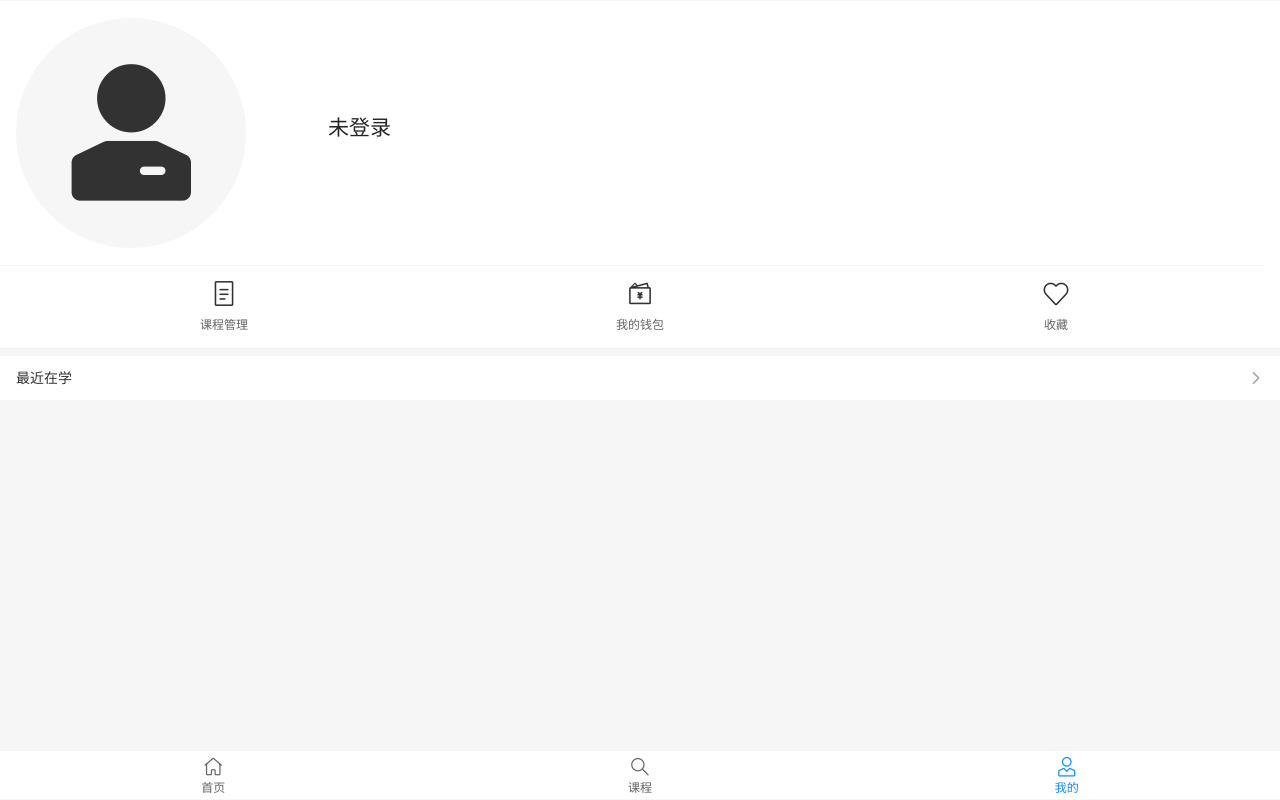
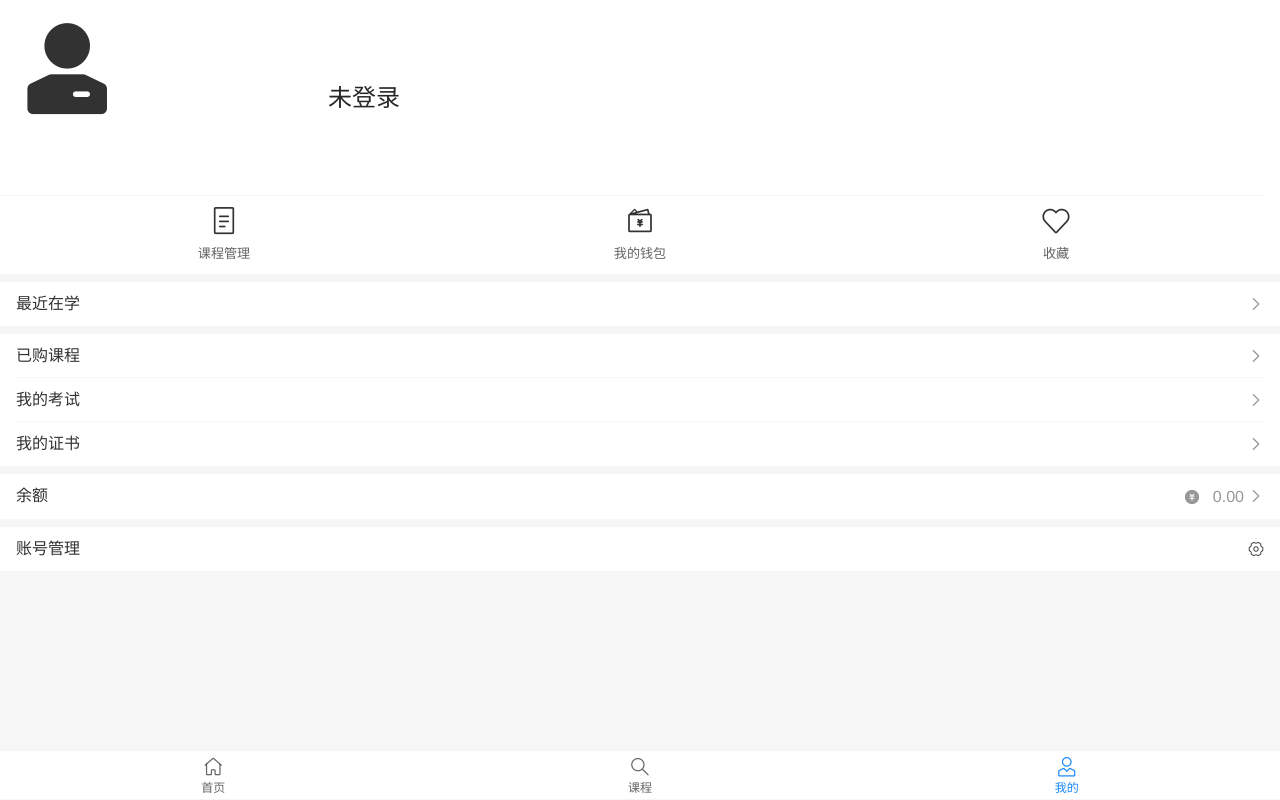
Before and after one commit to MemoryDewey/online-study-mobile-web, a Vue app: page /profile in a window 1280 px wide. Built offline with nearby package versions, Linux system fonts and the light colour scheme; no server answers.

Commit message:
更新登录页面以及个人中心页面

```diff
--- a/src/views/Home.vue
+++ b/src/views/Home.vue
@@ -1,7 +1,7 @@
 <template>
     <div class="home">
         <div class="head-search">
-            <search placeholder="请输入课程关键词"></search>
+            <search v-model="searchValue" placeholder="请输入课程关键词" @search="searchCourse"></search>
         </div>
         <main>
             <div class="banner">
@@ -29,7 +29,9 @@
                 </van-row>
                 <row-list :list-data="hotCourse">
                     <template v-slot:item="{item}">
-                        <course-card-row :title="item.title" :image="item.image"></course-card-row>
+                        <course-card-row :title="item.title" :image="item.image" :tag="item.tag"
+                                         :sales="item.sales" :price="item.price" :origin-price="item.originPrice"
+                                         :bottom="item.bottom"></course-card-row>
                     </template>
                 </row-list>
             </div>
@@ -124,7 +126,7 @@
                     originPrice: 344,
                     sales: 100,
                     bottom: '马上抢'
-                },{
+                }, {
                     image: '/images/course-cover/f812dd0f071a38ecd64d6153167cac0d.jpeg',
                     title: '区块链入门课程3',
                     price: 311,
@@ -132,7 +134,7 @@
                     originPrice: 344,
                     sales: 100,
                     bottom: '马上抢'
-                },{
+                }, {
                     image: '/images/course-cover/f812dd0f071a38ecd64d6153167cac0d.jpeg',
                     title: '区块链入门课程4',
                     price: 311,
@@ -141,7 +143,8 @@
                     sales: 100,
                     bottom: '马上抢'
                 },
-                ]
+                ],
+                searchValue: null
             }
         },
         methods: {
@@ -152,7 +155,10 @@
             async getBanner() {
                 const res = await getIndexBanner();
                 if (res) this.banners = res.banners;
-            }
+            },
+            searchCourse(value) {
+                this.$router.push({path: '/course', query: {search: value}});
+            },
         },
         beforeCreate() {
             this.$emit('setTab', true);
--- a/src/views/Profile.vue
+++ b/src/views/Profile.vue
@@ -1,17 +1,18 @@
 <template>
     <div id="profile">
-        <section>
-            <cell-group>
-                <cell>
+        <section id="header">
+            <cell-group :border="false">
+                <cell :to="isLogin?'':{name:'login-phone'}">
                     <van-row style="padding: 1vh 0">
                         <van-col :span="6">
-                            <div class="avatar">
-                                <icon name="manager" size="12vw"></icon>
+                            <div class="avatar" :class="{'not-login':!isLogin}">
+                                <icon v-if="!isLogin" name="manager" size="8vw"></icon>
+                                <img v-else :src="userInfo.avatarUrl" alt>
                             </div>
                         </van-col>
-                        <van-col :span="18">
+                        <van-col :span="12">
                             <div class="info">
-                                <h2>未登录</h2>
+                                <h2 class="van-ellipsis">{{!isLogin?'未登录':userInfo.nickname}}</h2>
                             </div>
                         </van-col>
                     </van-row>
@@ -26,24 +27,98 @@
             </cell-group>
         </section>
         <section>
-            <cell title="最近在学" is-link></cell>
+            <cell title="最近在学" is-link :border="false"
+                  :style="{paddingBottom:isLogin?'0':'10px'}"></cell>
+            <row-list :list-data="course" class="nearly-study" v-if="isLogin">
+                <template v-slot:item="{item}">
+                    <div class="study-item">
+                        <div class="study-image">
+                            <img v-lazy="item.image" alt>
+                        </div>
+                        <div class="study-content">{{item.title}}</div>
+                    </div>
+                </template>
+            </row-list>
+        </section>
+        <section>
+            <cell-group :border="false">
+                <cell title="已购课程" is-link></cell>
+                <cell title="我的考试" is-link></cell>
+                <cell title="我的证书" is-link></cell>
+            </cell-group>
+        </section>
+        <section>
+            <cell title="余额" is-link>
+                <template slot>
+                    <icon name="gold-coin" style="line-height: inherit;vertical-align: middle"/>
+                    <span style="vertical-align: middle;margin-left: 1vw">0.00</span>
+                </template>
+            </cell>
+        </section>
+        <section>
+            <cell title="账号管理" clickable>
+                <icon slot="right-icon" name="setting-o" style="line-height: inherit;"></icon>
+            </cell>
         </section>
     </div>
 </template>
 
 <script>
     import {CellGroup, Icon, Cell, Row, Col, Grid, GridItem} from 'vant'
+    import RowList from "@/components/RowList";
+    import {checkLogin} from "@/api/passport";
 
     export default {
         name: "Profile",
-        components: {Cell, Icon, CellGroup, "van-row": Row, "van-col": Col, Grid, GridItem},
+        components: {
+            Cell, Icon, CellGroup, "van-row": Row, "van-col": Col, Grid, GridItem,
+            RowList
+        },
         data() {
             return {
-                isLogin: false
+                isLogin: false,
+                userInfo: {
+                    avatarUrl: '',
+                    nickname: '',
+                },
+                course: [{
+                    image: '/images/course-cover/f812dd0f071a38ecd64d6153167cac0d.jpeg',
+                    title: '你最近学了啥课程呀，分享一下下下下下'
+                }, {
+                    image: '/images/course-cover/f812dd0f071a38ecd64d6153167cac0d.jpeg',
+                    title: '你最近学了啥课程呀，分享一下'
+                }, {
+                    image: '/images/course-cover/f812dd0f071a38ecd64d6153167cac0d.jpeg',
+                    title: '你最近学了啥课程呀，分享一下'
+                }, {
+                    image: '/images/course-cover/f812dd0f071a38ecd64d6153167cac0d.jpeg',
+                    title: '你最近学了啥课程呀，分享一下'
+                }, {
+                    image: '/images/course-cover/f812dd0f071a38ecd64d6153167cac0d.jpeg',
+                    title: '你最近学了啥课程呀，分享一下'
+                }, {
+                    image: '/images/course-cover/f812dd0f071a38ecd64d6153167cac0d.jpeg',
+                    title: '你最近学了啥课程呀，分享一下'
+                }]
             }
         },
         beforeCreate() {
             this.$emit('setTab', true);
+        },
+        created() {
+            if (!this.$store.state.loginState) {
+                checkLogin().then(res => {
+                    if (res.status === 1) {
+                        this.isLogin = true;
+                        this.userInfo = res.data;
+                        this.$store.commit('login', res.data);
+                    }
+                });
+            } else {
+                this.isLogin = true;
+                this.userInfo = this.$store.state.userInfo;
+                console.log(this.userInfo);
+            }
         }
     }
 </script>
@@ -53,42 +128,96 @@
         height: calc(100vh - 50px);
         background-color: #f6f6f6;
 
-        section{
+        section {
             margin-bottom: 1vh;
+
+            .van-cell, .van-cell__right-icon {
+                font-size: 2vh;
+                line-height: 3vh;
+            }
+
+            .van-grid-item__icon {
+                font-size: 3.81vh;
+            }
+
+            .van-grid-item__text {
+                font-size: 1.64vh;
+            }
         }
 
         .avatar {
-            width: 18vw;
-            height: 18vw;
-            border-radius: 50%;
-            border: 1px solid #f6f6f6;
+            width: 12.5vw;
+            height: 12.5vw;
+            box-sizing: border-box;
+
+            .not-login {
                 background-color: #f6f6f6;
                 display: table-cell;
                 vertical-align: middle;
                 text-align: center;
+                border-radius: 50%;
+                border: 1px solid #f6f6f6;
 
                 i {
                     margin: auto;
                 }
             }
 
-        .van-cell:not(:last-child)::after {
+            img {
+                width: 100%;
+                height: 100%;
+                border-radius: 50%;
+            }
+        }
+
+        #header .van-cell:not(:last-child)::after {
             left: 0;
-
         }
 
         .van-grid-item__content {
-            padding: 4px 8px;
+            padding: 0 8px;
         }
 
         .info {
-            height: 18vw;
+            height: 12.5vw;
             display: table-cell;
             vertical-align: middle;
 
             h2 {
                 font-weight: 500;
                 vertical-align: middle;
+                margin: 0;
+            }
+        }
+
+        .nearly-study {
+            background-color: #fff;
+            padding: 0 16px;
+
+            .study-item {
+                height: 9vh;
+                overflow: hidden;
+                padding-bottom: 10px;
+
+                .study-image {
+                    width: calc(6vh * 16 / 9);
+
+                    img {
+                        width: 100%;
+                        height: 100%;
+                    }
+                }
+
+                .study-content {
+                    width: calc(6vh * 16 / 9);
+                    font-size: 1.2vh;
+                    white-space: normal;
+                    overflow: hidden;
+                    text-overflow: ellipsis;
+                    display: -webkit-box;
+                    -webkit-box-orient: vertical;
+                    -webkit-line-clamp: 2;
+                }
             }
         }
     }
--- a/src/views/passport/LoginAccount.vue
+++ b/src/views/passport/LoginAccount.vue
@@ -35,6 +35,7 @@
                 const res = await loginByPsw({account: this.account, password: this.password});
                 if (res) {
                     localStorage.setItem('token', res.token);
+                    await this.$router.push('/profile');
                 }
             }
         },
--- a/src/views/passport/ShortMessageCode.vue
+++ b/src/views/passport/ShortMessageCode.vue
@@ -50,6 +50,7 @@
                             if (res) {
                                 Toast.clear();
                                 localStorage.setItem('token', res.token);
+                                await this.$router.push('/profile');
                             }
                             break;
                         case 'reset':
```
Lines whose indentation alone changed are shown as unchanged.
